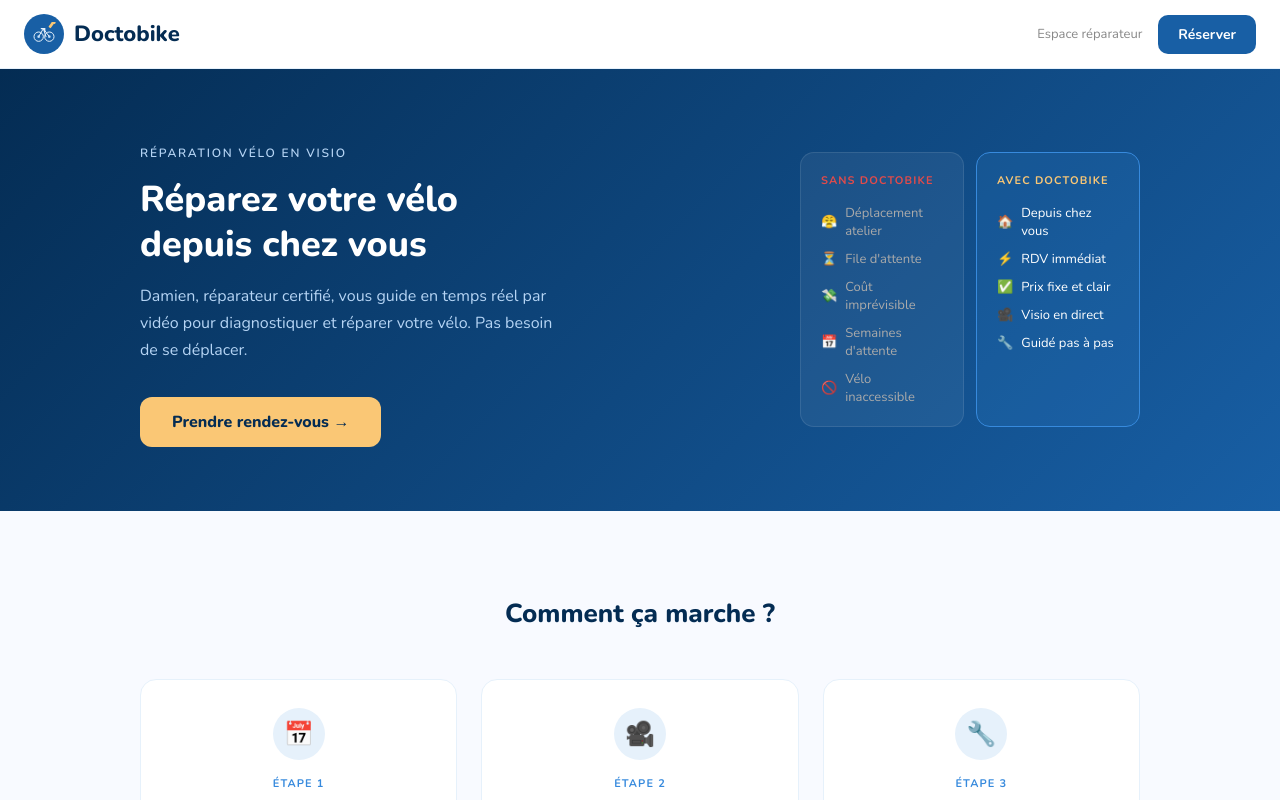
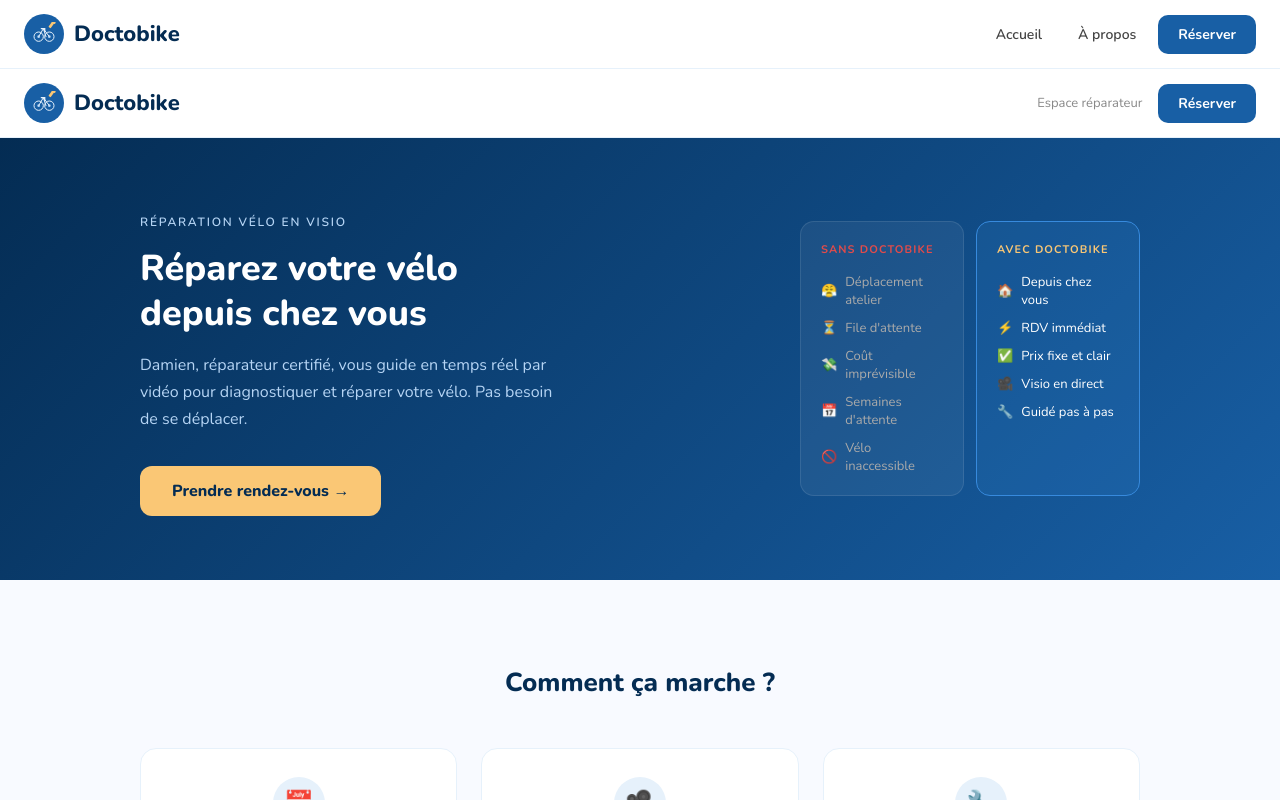
Before and after one commit to sarahlebeze-coder/doctobike2, a Next.js app: page / in a window 1280 px wide. Shown: the top 800 px of the page. Built offline with nearby package versions, Linux system fonts and the light colour scheme.

Commit message:
Refactor layout and add NavHeader component

```diff
--- a/app/layout.tsx
+++ b/app/layout.tsx
@@ -1,4 +1,5 @@
 import type { Metadata } from 'next'
+import Link from 'next/link'
 
 export const metadata: Metadata = {
   title: 'Doctobike — Réparation de vélo en visio',
@@ -7,12 +8,8 @@ export const metadata: Metadata = {
   authors: [{ name: 'Damien', url: 'https://doctobike.vercel.app' }],
   creator: 'Doctobike',
   metadataBase: new URL('https://doctobike.vercel.app'),
-  alternates: {
-    canonical: '/',
-  },
-  verification: {
-    google: '5cviuzPjNhYDBoNMacz8y4dhxokPKB_kNTL0iHBtyTY',
-  },
+  alternates: { canonical: '/' },
+  verification: { google: '5cviuzPjNhYDBoNMacz8y4dhxokPKB_kNTL0iHBtyTY' },
   openGraph: {
     title: 'Doctobike — Réparation de vélo en visio',
     description: 'Réparez votre vélo depuis chez vous. Guidé par un expert en temps réel par vidéo.',
@@ -29,11 +26,69 @@ export const metadata: Metadata = {
   robots: {
     index: true,
     follow: true,
-    googleBot: {
-      index: true,
-      follow: true,
-    },
+    googleBot: { index: true, follow: true },
   },
+}
+
+const font = "'Nunito', sans-serif"
+
+function NavHeader() {
+  return (
+    <header style={{
+      background: 'white',
+      borderBottom: '1px solid #E6F1FB',
+      padding: '14px 24px',
+      display: 'flex',
+      alignItems: 'center',
+      justifyContent: 'space-between',
+      position: 'sticky',
+      top: 0,
+      zIndex: 100,
+    }}>
+      <Link href="/" style={{ textDecoration: 'none', display: 'flex', alignItems: 'center', gap: 10 }}>
+        <div style={{ width: 40, height: 40, borderRadius: '50%', background: '#185FA5', display: 'flex', alignItems: 'center', justifyContent: 'center', flexShrink: 0 }}>
+          <svg width="24" height="24" viewBox="0 0 36 36" fill="none">
+            <circle cx="10" cy="22" r="7" fill="none" stroke="#E6F1FB" strokeWidth="1.5"/>
+            <circle cx="10" cy="22" r="2" fill="#B5D4F4"/>
+            <circle cx="26" cy="22" r="7" fill="none" stroke="#E6F1FB" strokeWidth="1.5"/>
+            <circle cx="26" cy="22" r="2" fill="#B5D4F4"/>
+            <path d="M10 22 L17 10 L26 22" fill="none" stroke="#E6F1FB" strokeWidth="1.5" strokeLinejoin="round"/>
+            <path d="M17 10 L21 22" stroke="#E6F1FB" strokeWidth="1.5" strokeLinecap="round"/>
+            <line x1="14" y1="10" x2="19" y2="10" stroke="#E6F1FB" strokeWidth="2" strokeLinecap="round"/>
+            <line x1="19" y1="10" x2="19" y2="14" stroke="#E6F1FB" strokeWidth="2" strokeLinecap="round"/>
+            <g transform="translate(28,6) rotate(35)">
+              <rect x="-2" y="-7" width="4" height="10" rx="1" fill="#FAC775"/>
+              <rect x="-3.5" y="-9" width="7" height="3.5" rx="1.5" fill="#FAC775"/>
+            </g>
+          </svg>
+        </div>
+        <span style={{ fontFamily: font, fontSize: 22, fontWeight: 800, color: '#042C53' }}>Doctobike</span>
+      </Link>
+
+      <nav style={{ display: 'flex', alignItems: 'center', gap: 8 }}>
+        <Link href="/" style={{
+          fontSize: 14, color: '#444', textDecoration: 'none',
+          padding: '8px 14px', borderRadius: 8, fontFamily: font, fontWeight: 600,
+        }}>
+          Accueil
+        </Link>
+        <Link href="/about" style={{
+          fontSize: 14, color: '#444', textDecoration: 'none',
+          padding: '8px 14px', borderRadius: 8, fontFamily: font, fontWeight: 600,
+        }}>
+          À propos
+        </Link>
+        <Link href="/booking" style={{
+          background: '#185FA5', color: 'white',
+          padding: '10px 20px', borderRadius: 10,
+          textDecoration: 'none', fontSize: 14, fontWeight: 700,
+          fontFamily: font,
+        }}>
+          Réserver
+        </Link>
+      </nav>
+    </header>
+  )
 }
 
 export default function RootLayout({ children }: { children: React.ReactNode }) {
@@ -42,7 +97,8 @@ export default function RootLayout({ children }: { children: React.ReactNode })
       <head>
         <link href="https://fonts.googleapis.com/css2?family=Nunito:wght@400;500;600;700;800&display=swap" rel="stylesheet"/>
       </head>
-      <body style={{ margin: 0, padding: 0, fontFamily: "'Nunito', sans-serif" }}>
+      <body style={{ margin: 0, padding: 0, fontFamily: font }}>
+        <NavHeader />
         {children}
       </body>
     </html>
```
